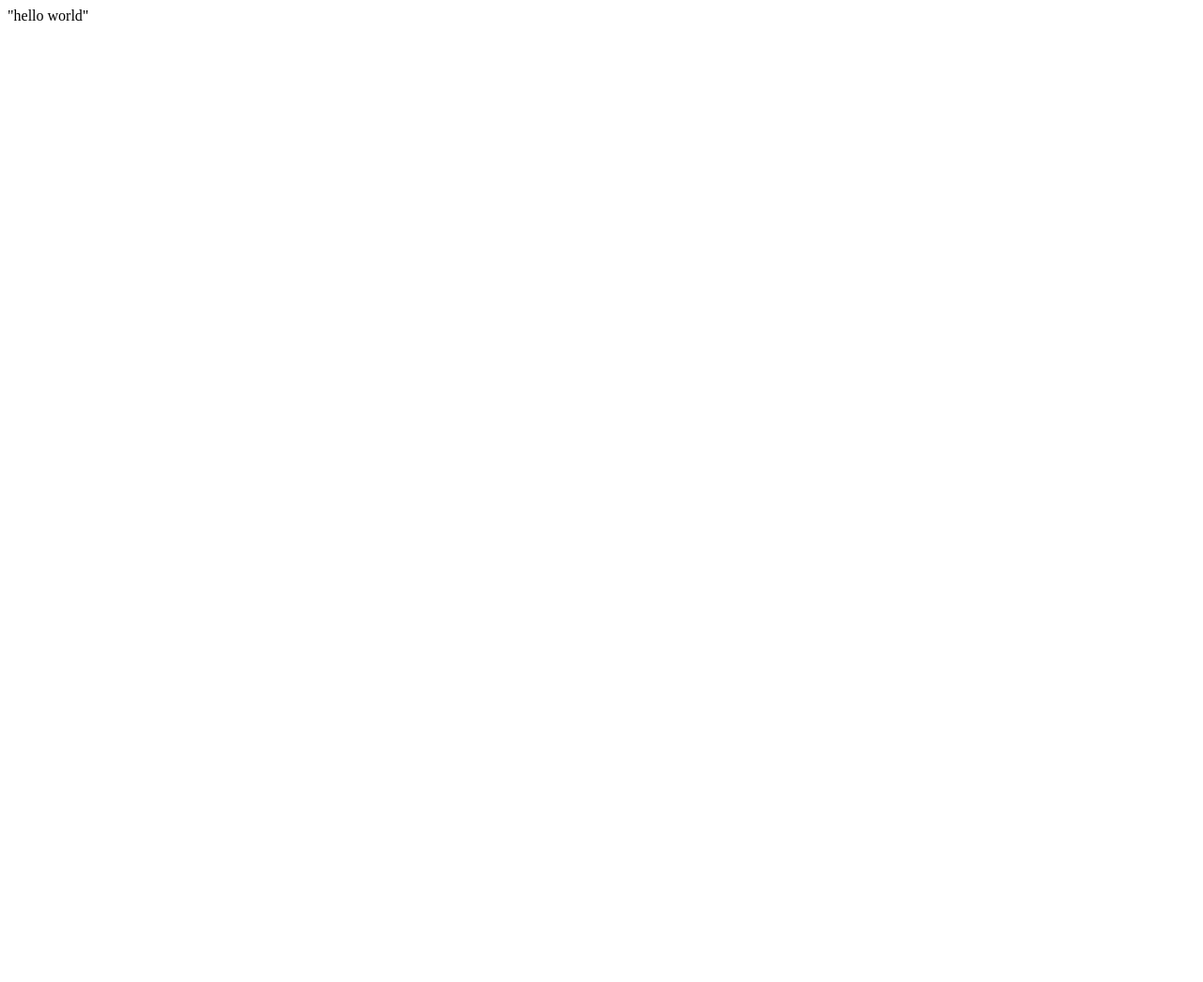
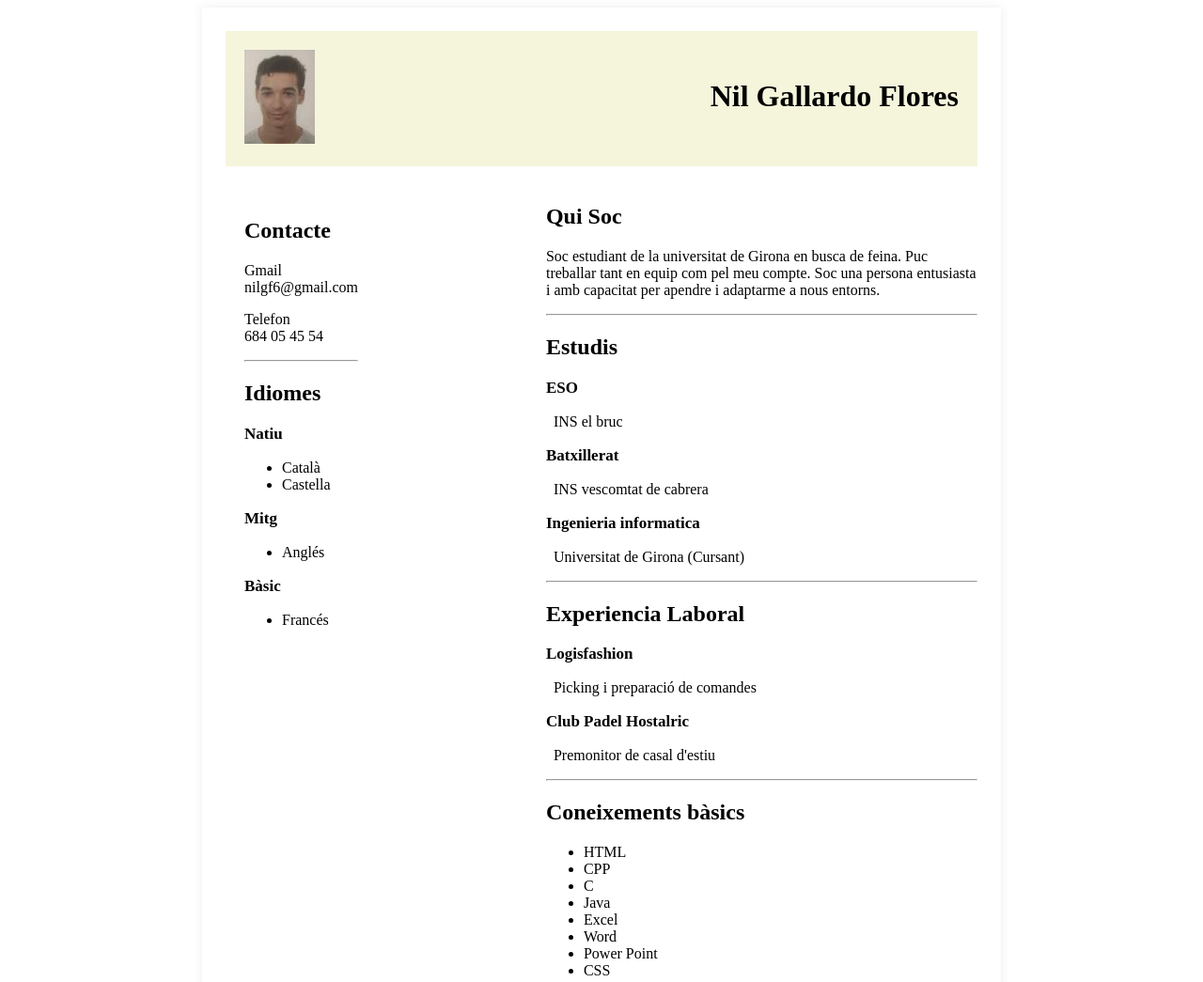
Before and after one commit to NilGallardo/nilgallardo.github.io, a plain HTML site: page index.html in a window 1280 px wide. Shown: the whole page at 94% size. Before the commit the page ends 800 px from the top, so only its background shows below. Drawn offline with Linux system fonts and the light colour scheme.

Commit message:
new file:   1978898.jpg 	modified:   index.html 	new file:   style.css

```diff
--- a/index.html
+++ b/index.html
@@ -1 +1,88 @@
-"hello world"
+<!DOCTYPE html>
+<html lang="es">
+<head>
+    <meta charset="UTF-8">
+    <meta name="viewport" content="width=device-width, initial-scale=1.0">
+    <link rel="stylesheet" href="style.css">
+    <title>CV</title>
+</head>
+<body>
+    <div class="cont">
+        <header>
+            <div class="header">
+                <div class="img">
+                    <img  id="foto" src="1978898.jpg" alt="Nil">
+                </div>
+                <div class="nom">
+                    <h1>Nil Gallardo Flores</h1>
+                </div>
+            </div>
+        </header>
+        <div class="info">
+            <div class="contacte">
+                <section class="contact">
+                    <h2>Contacte</h2>
+                    <p>Gmail <br>nilgf6@gmail.com</p>
+                    <p>Telefon <br>684 05 45 54</p>
+                </section>
+                <section class="idiomes">
+                    <hr>
+                    <h2>Idiomes</h2>
+                    <p class="est">Natiu</p>
+                    <ul>
+                        <li>Català</li>
+                        <li>Castella</li>
+                    </ul>
+                    <p class="est">Mitg</p>
+                    <ul>
+                        <li>Anglés</li>
+                    </ul>
+                    <p class="est">Bàsic</p>
+                    <ul>
+                        <li>Francés</li>
+                    </ul>
+                </section>
+            </div>
+            <div class="personal">
+                <section class="presentacio">
+                    <h2>Qui Soc</h2>
+                    <p>Soc estudiant de la universitat de Girona en busca de feina. Puc treballar tant en equip com pel meu compte. Soc una persona entusiasta i amb capacitat per apendre i adaptarme a nous entorns.</p>
+                </section>
+                <section class="estudis">
+                    <hr>
+                    <h2>Estudis</h2>
+                    <p class="est">ESO</p>
+                    <p class="lloc">INS el bruc</p>
+                    <p class="est">Batxillerat</p>
+                    <P class="lloc">INS vescomtat de cabrera</P>
+                    <p class="est">Ingenieria informatica</p>
+                    <P class="lloc">Universitat de Girona (Cursant)</P>
+                </section>
+                <section class="laboral">
+                    <hr>
+                    <h2>Experiencia Laboral</h2>
+                    <p class="est">Logisfashion</p>
+                    <p class="lloc">Picking i preparació de comandes</p>
+                    <p class="est">Club Padel Hostalric</p>
+                    <p class="lloc">Premonitor de casal d'estiu</p>
+                </section>
+                <section>
+                    <hr>
+                    <h2>Coneixements bàsics</h2>
+                    <ul>
+                        <li>HTML</li>
+                        <li>CPP</li>
+                        <li>C</li>
+                        <li>Java</li>
+                        <li>Excel</li>
+                        <li>Word</li>
+                        <li>Power Point</li>
+                        <li>CSS</li>
+                    </ul>
+                </section>
+            </div>
+
+        </div>
+	</div>
+</body>
+</html>
--- /dev/null
+++ b/style.css
@@ -0,0 +1,68 @@
+.body{
+    margin: 0;
+    padding: 0;
+    font-family: Arial, Helvetica, sans-serif;
+}
+.cont{
+    max-width: 800px;
+    margin: auto;
+    padding: 25px;
+    box-shadow: 0 0 10px rgba(82, 79, 79, 0.1);
+
+}
+.header{
+    background-color: beige;
+    padding-top: 20px;
+    padding-bottom: 20px;
+    display: flex;
+    justify-content: space-between;
+
+}
+.nom{
+    color: black;
+    font-family: 'Times New Roman', Times, serif;
+    font-weight: bolder;
+    justify-content: right;
+    margin-top: 10px;
+    margin-right: 20px;
+}
+.img{
+    padding-left: 20px;
+}
+.info{
+    padding-top: 20px;
+    padding-bottom: 20px;
+    display: flex;
+    justify-content: center;
+}
+.personal{
+    flex-direction: column;
+}
+.presentacio{
+    justify-content: right;
+
+}
+.contacte{
+    padding-right: 200px;
+    margin-left: 20px;
+    margin-top: 15px;
+}
+.contacte.personal{
+    text-align: justify;
+    flex: 1;
+}
+.h2{
+    font-family: 'Times New Roman', Times, serif;
+    font-weight: bold;
+}
+
+.est{
+    font-size: 17px;
+    font-weight: bold;
+}
+.lloc{
+    padding-left: 8px;
+}
+.idiomes{
+
+}
```
Also changed, not shown: 1978898.jpg (added).
